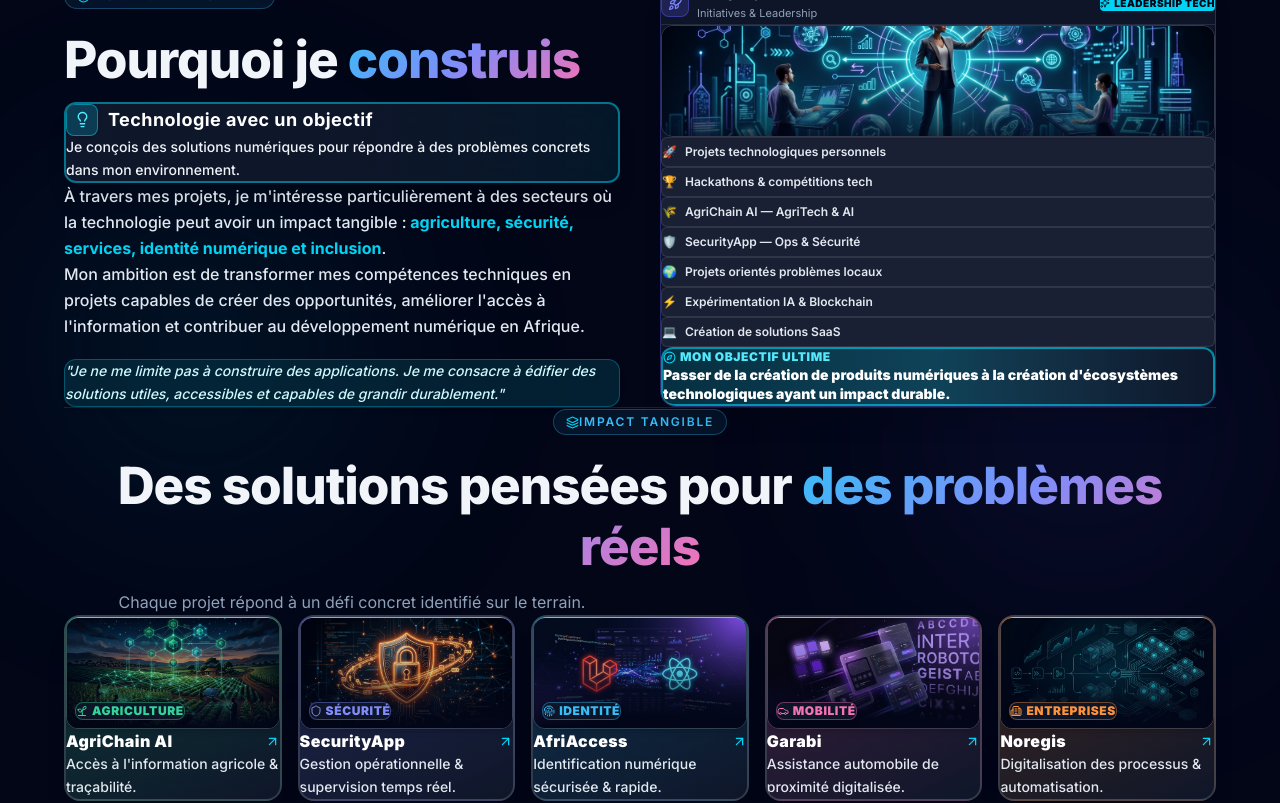
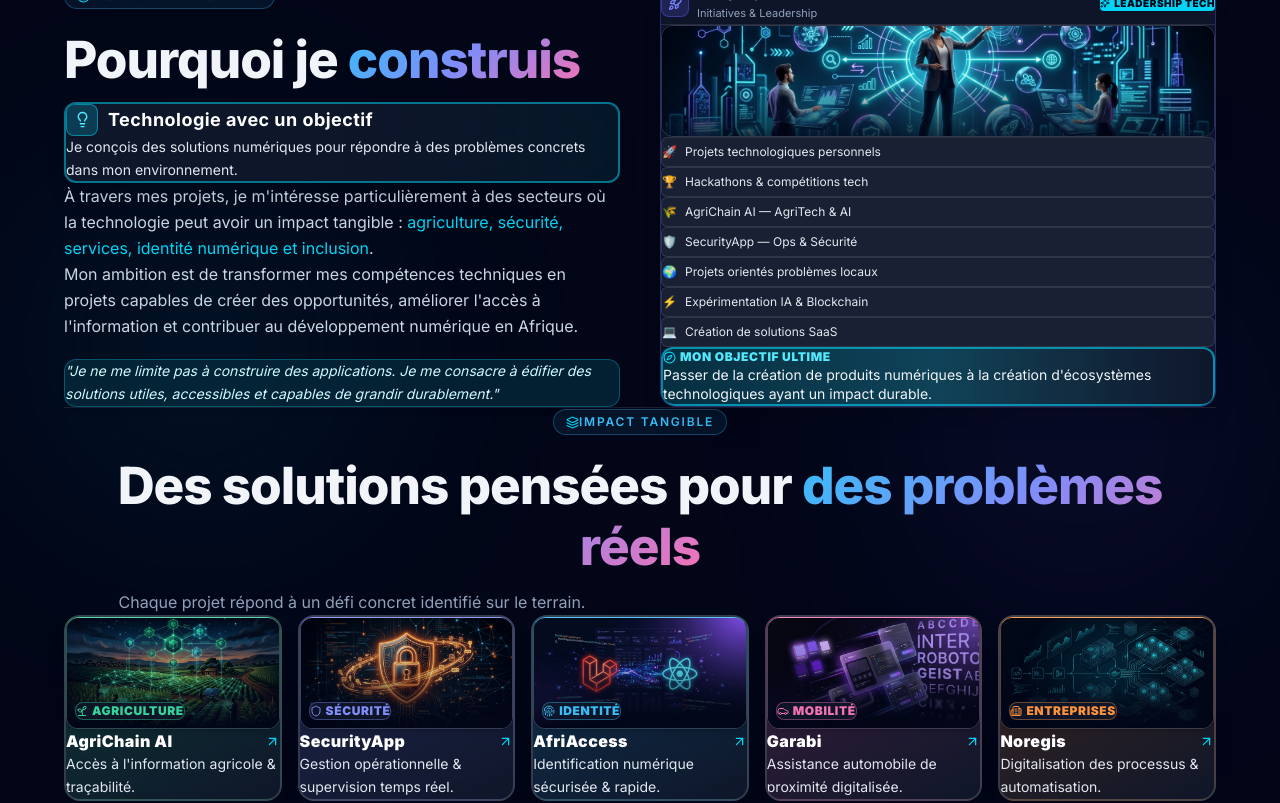
Before and after one commit to mmilinda/FolioMM, a React (Vite) app: page / in a window 1280 px wide. Shown: the part 3520-4323 px from the top of the page. Built offline with nearby package versions, Linux system fonts and the light colour scheme; no server answers.

Commit message:
style: remove bold weight from paragraph texts across ImpactSection, keeping bold only for headings and titles

```diff
--- a/src/components/ImpactSection.jsx
+++ b/src/components/ImpactSection.jsx
@@ -112,16 +112,16 @@ export default function ImpactSection() {
                     Technologie avec un objectif
                   </h3>
                 </div>
-                <p className="text-slate-100 text-xs sm:text-sm leading-relaxed m-0 font-medium">
+                <p className="text-slate-200 text-xs sm:text-sm leading-relaxed m-0 font-normal">
                   Je conçois des solutions numériques pour répondre à des problèmes concrets dans mon environnement.
                 </p>
               </div>
 
               {/* Paragraphs */}
-              <div className="space-y-2 text-xs sm:text-base leading-relaxed text-slate-200 font-medium">
+              <div className="space-y-2 text-xs sm:text-base leading-relaxed text-slate-300 font-normal">
                 <p className="m-0">
                   À travers mes projets, je m'intéresse particulièrement à des secteurs où la technologie peut avoir un impact tangible :
-                  <strong className="text-cyan-400 font-bold"> agriculture, sécurité, services, identité numérique et inclusion</strong>.
+                  <span className="text-cyan-400 font-normal"> agriculture, sécurité, services, identité numérique et inclusion</span>.
                 </p>
 
                 <p className="m-0">
@@ -131,7 +131,7 @@ export default function ImpactSection() {
             </div>
 
             {/* Quote Block */}
-            <div className="p-3 sm:p-3.5 rounded-xl bg-cyan-950/60 border border-cyan-400/30 text-xs sm:text-sm text-cyan-100 font-medium leading-relaxed italic shadow-md mt-0.5">
+            <div className="p-3 sm:p-3.5 rounded-xl bg-cyan-950/60 border border-cyan-400/30 text-xs sm:text-sm text-cyan-100 font-normal leading-relaxed italic shadow-md mt-0.5">
               "Je ne me limite pas à construire des applications. Je me consacre à édifier des solutions utiles, accessibles et capables de grandir durablement."
             </div>
           </div>
@@ -174,7 +174,7 @@ export default function ImpactSection() {
                     <motion.div
                       key={item.text}
                       whileHover={{ x: 2 }}
-                      className="flex items-center gap-2 px-2.5 py-1 rounded-md bg-white/5 border border-white/10 text-slate-200 text-xs font-semibold w-full hover:bg-white/10 hover:border-cyan-400/40 transition-all shadow-xs min-h-[28px] sm:min-h-[30px]"
+                      className="flex items-center gap-2 px-2.5 py-1 rounded-md bg-white/5 border border-white/10 text-slate-200 text-xs font-normal w-full hover:bg-white/10 hover:border-cyan-400/40 transition-all shadow-xs min-h-[28px] sm:min-h-[30px]"
                     >
                       <span className="text-xs shrink-0">{item.icon}</span>
                       <span className="w-full truncate">{item.text}</span>
@@ -188,7 +188,7 @@ export default function ImpactSection() {
                 <span className="text-[10px] sm:text-xs uppercase tracking-wider font-black text-cyan-300 flex items-center gap-1">
                   <Compass size={13} className="text-cyan-400 shrink-0" /> MON OBJECTIF ULTIME
                 </span>
-                <p className="text-xs sm:text-sm text-white leading-snug font-black m-0">
+                <p className="text-xs sm:text-sm text-slate-100 leading-snug font-normal m-0">
                   Passer de la création de produits numériques à la création d'écosystèmes technologiques ayant un impact durable.
                 </p>
               </div>
@@ -212,7 +212,7 @@ export default function ImpactSection() {
             <h2 className="section-title text-xl sm:text-3xl md:text-4xl font-extrabold m-0">
               Des solutions pensées pour <span className="gradient-text">des problèmes réels</span>
             </h2>
-            <p className="text-slate-400 text-xs sm:text-base max-w-xl mx-auto m-0 leading-relaxed">
+            <p className="text-slate-400 text-xs sm:text-base max-w-xl mx-auto m-0 leading-relaxed font-normal">
               Chaque projet répond à un défi concret identifié sur le terrain.
             </p>
           </div>
@@ -254,7 +254,7 @@ export default function ImpactSection() {
                     </h3>
 
                     {/* Problem Statement directly under title */}
-                    <p className="text-xs sm:text-sm text-slate-200 leading-relaxed m-0 font-medium">
+                    <p className="text-xs sm:text-sm text-slate-200 leading-relaxed m-0 font-normal">
                       {item.problem}
                     </p>
                   </div>
```
